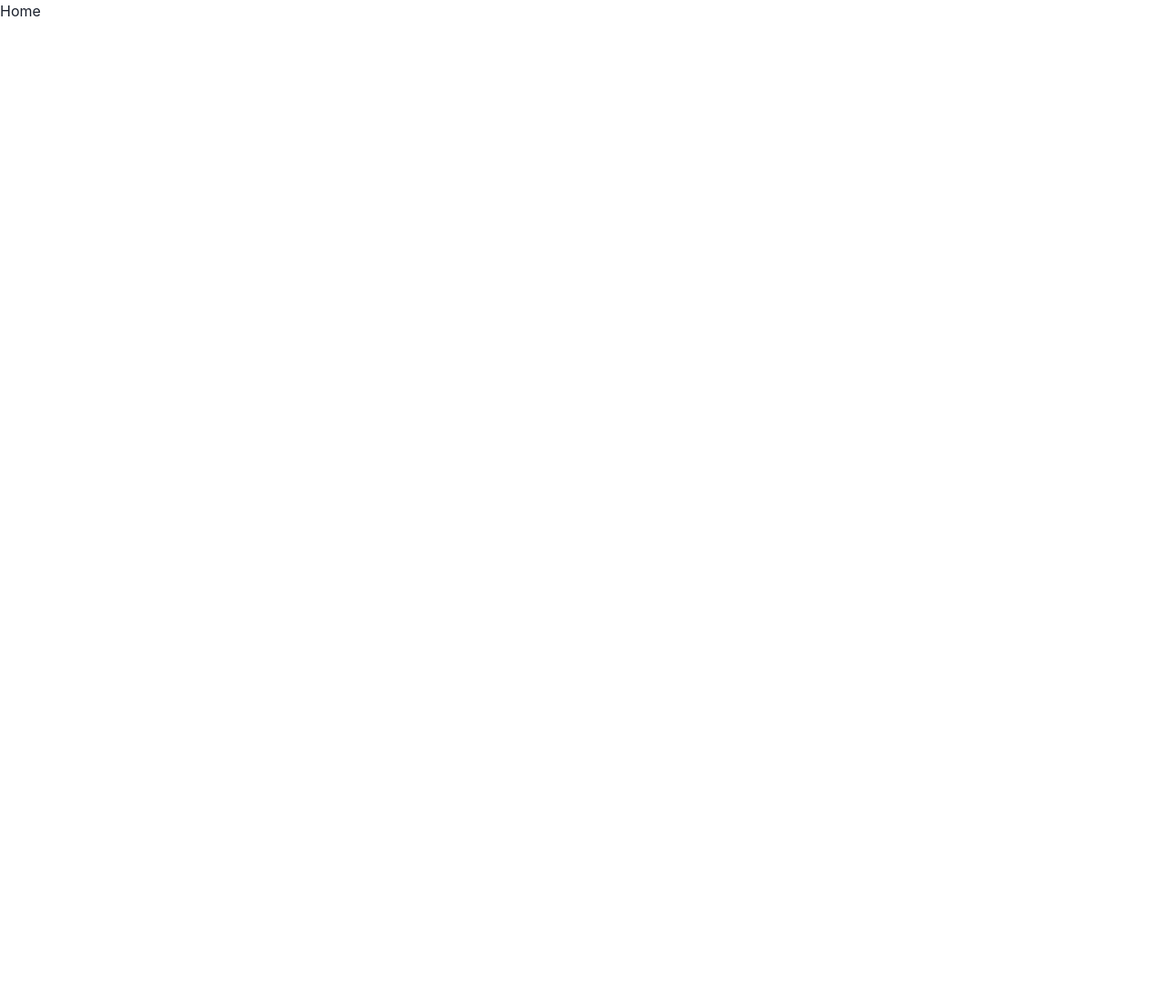
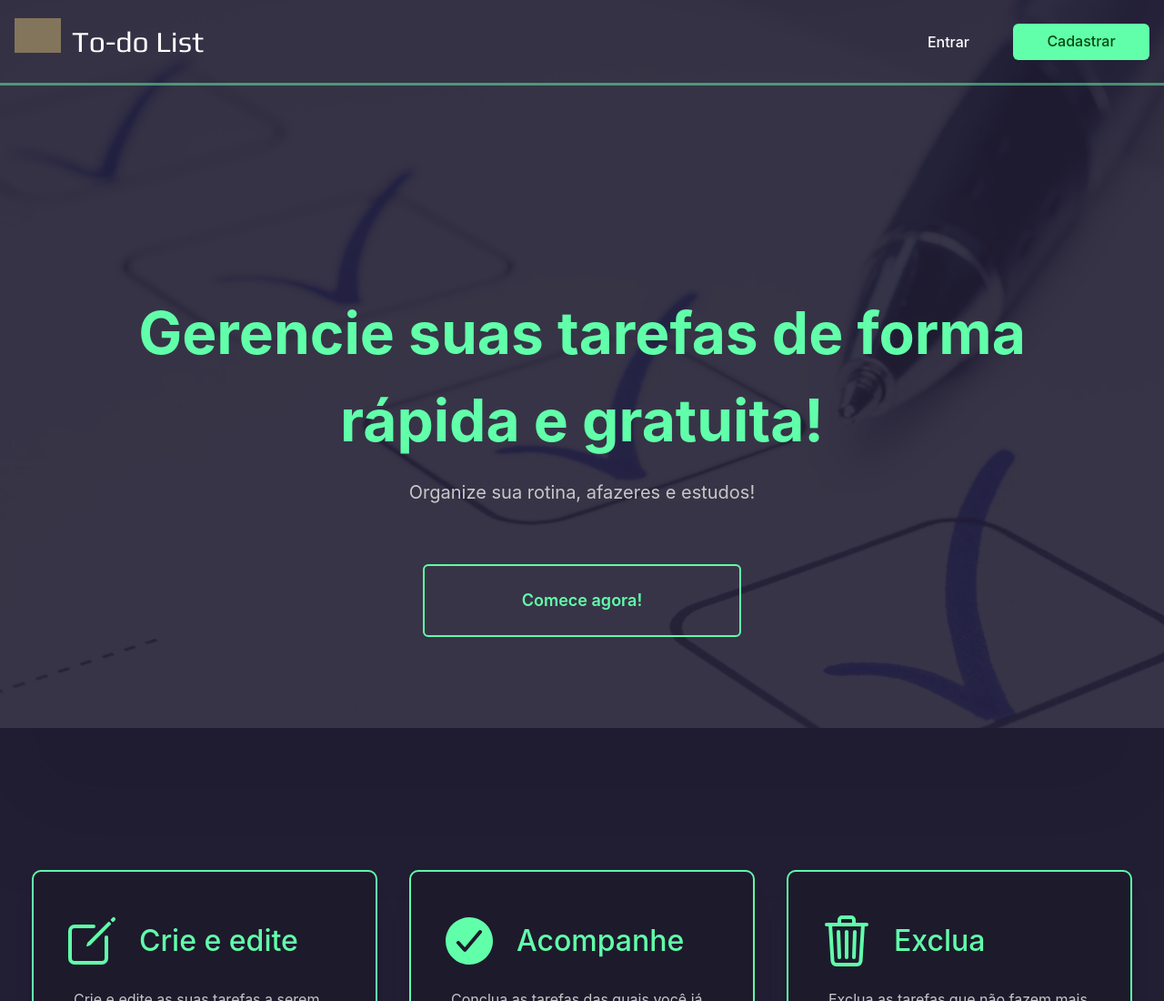
Before and after one commit to wesleydematos/frontend-to-do, a React (Vite) app: page / in a window 1280 px wide. Shown: the top 1100 px of the page at 91% size. Before the commit the page ends 800 px from the top, so only its background shows below. Built offline with nearby package versions, Linux system fonts and the light colour scheme; grey boxes are pictures that could not be loaded.

Commit message:
feat: added auth verification on pages

```diff
--- a/src/pages/Dashboard/index.tsx
+++ b/src/pages/Dashboard/index.tsx
@@ -1,3 +1,11 @@
+import { useContext } from "react";
+
+import { UserContext } from "../../contexts/userContext";
+import { useProtectedRoutes } from "../../hooks/useProtectedRoutes";
+
 export const Dashboard = () => {
+  const { isLogged } = useContext(UserContext);
+  useProtectedRoutes(isLogged, true);
+
   return <div>Home</div>;
 };
--- a/src/pages/HomePage/index.tsx
+++ b/src/pages/HomePage/index.tsx
@@ -1,3 +1,28 @@
+import { useContext } from "react";
+
+import { ContentBoxDiv } from "../../components/ContentBoxDiv";
+import { Footer } from "../../components/Footer";
+import { Header } from "../../components/Header";
+import { HomeMain } from "../../components/HomeMain";
+import { ModalLogin } from "../../components/Modals/ModalLogin";
+import { ModalRegister } from "../../components/Modals/ModalRegister";
+
+import { UserContext } from "../../contexts/userContext";
+import { useProtectedRoutes } from "../../hooks/useProtectedRoutes";
+
 export const HomePage = () => {
-  return <div className="">Home</div>;
+  const { isLogged } = useContext(UserContext);
+  useProtectedRoutes(isLogged, false);
+
+  return (
+    <div className="bg-gray-300 w-full  ">
+      <div className="bg-home bg-cover h-screen w-full absolute opacity-10 shadow-[0_100px_100px_#070516]" />
+      <Header />
+      <HomeMain />
+      <ContentBoxDiv />
+      <Footer />
+      <ModalLogin />
+      <ModalRegister />
+    </div>
+  );
 };
```
